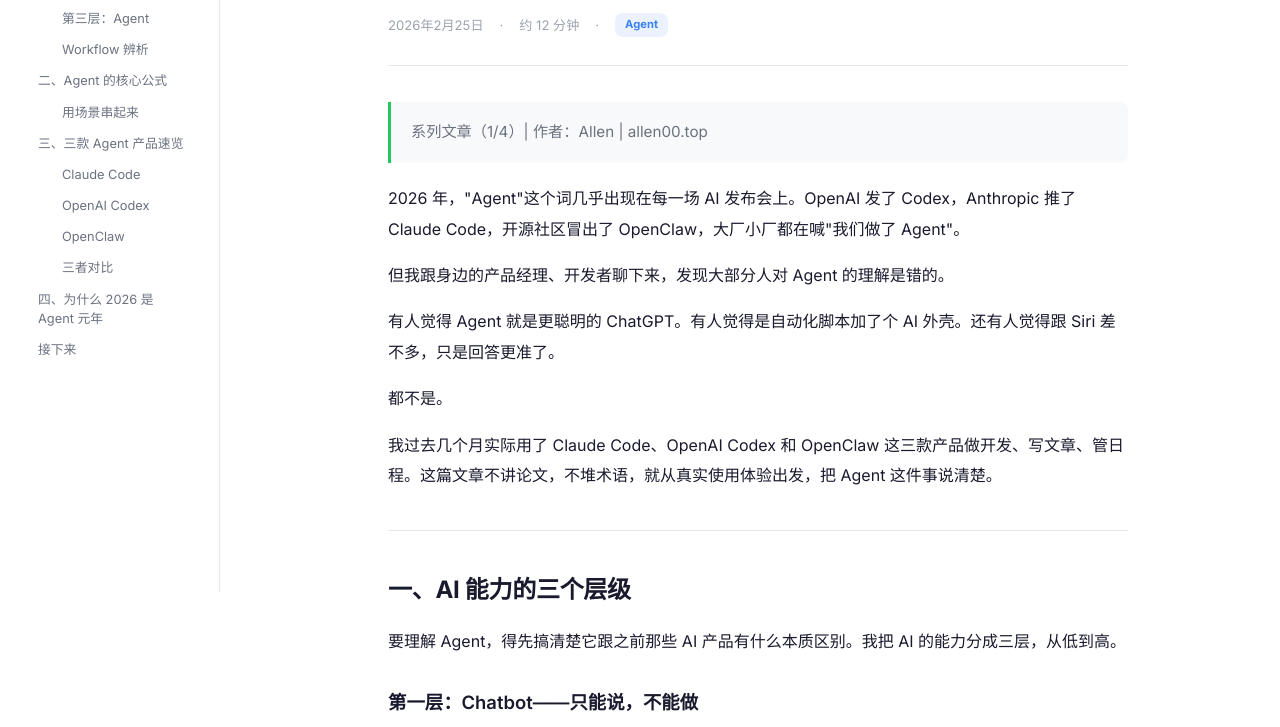
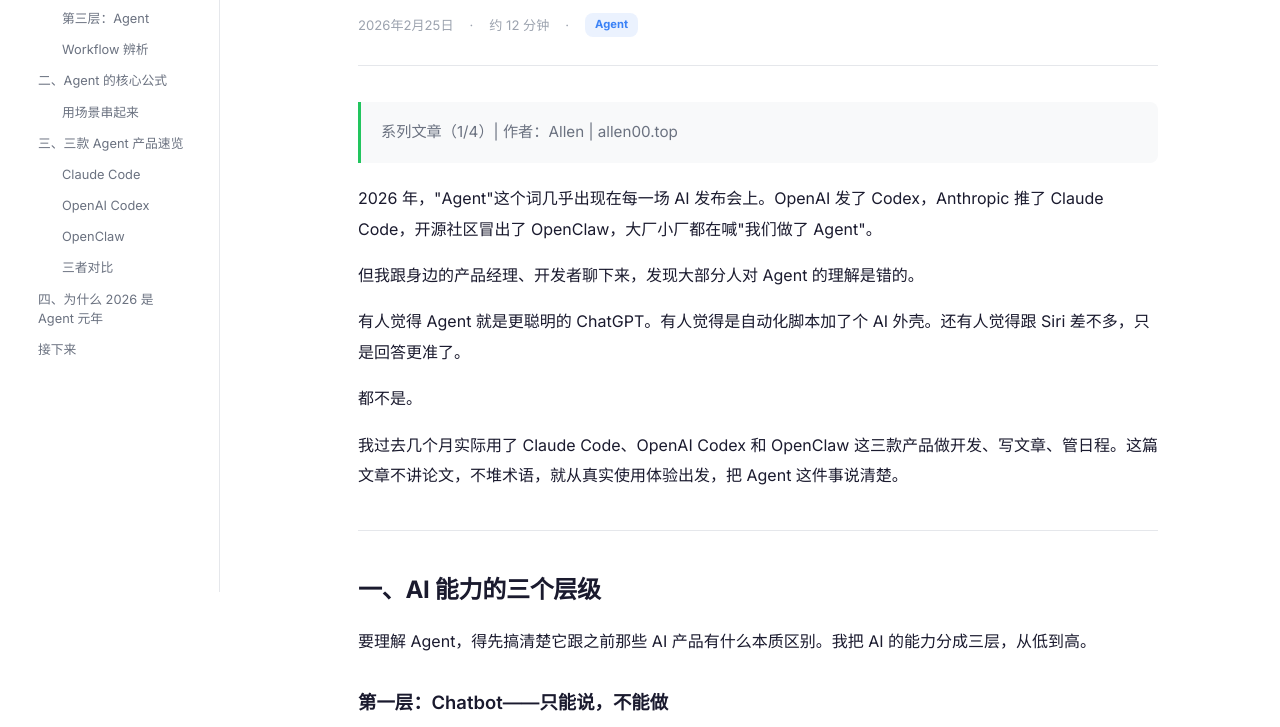
Before and after one commit to Allenyang007/allen-site, a website: page blog/agent-series-01/index.html in a window 1280 px wide. Shown: the part 208-935 px from the top of the page. Drawn offline with Linux system fonts and the light colour scheme.

Commit message:
fix: 正文区域宽度自适应，max-width 740→800 + width:100%

```diff
--- a/blog/agent-series-01/index.html
+++ b/blog/agent-series-01/index.html
@@ -147,7 +147,7 @@
 .toc .t2{padding-left:24px;font-size:.76rem}
 
 /* ─── Article ─── */
-.article{max-width:740px;min-width:0;overflow:hidden;margin-left:auto;margin-right:auto;overflow-wrap:break-word;word-wrap:break-word}
+.article{max-width:800px;width:100%;min-width:0;overflow:hidden;margin-left:auto;margin-right:auto;overflow-wrap:break-word;word-wrap:break-word}
 
 /* Meta header */
 .article-meta{margin-bottom:36px;padding-bottom:28px;border-bottom:1px solid var(--border)}
```
Also changed, not shown: blog/_article-template.html (+1 -1 lines), blog/agent-series-02/index.html (+1 -1 lines), blog/agent-series-03/index.html (+1 -1 lines), blog/agent-series-04/index.html (+1 -1 lines), blog/ai-agent-complete-guide/index.html (+1 -1 lines), blog/ai-pm-fundamentals/index.html (+1 -1 lines).
